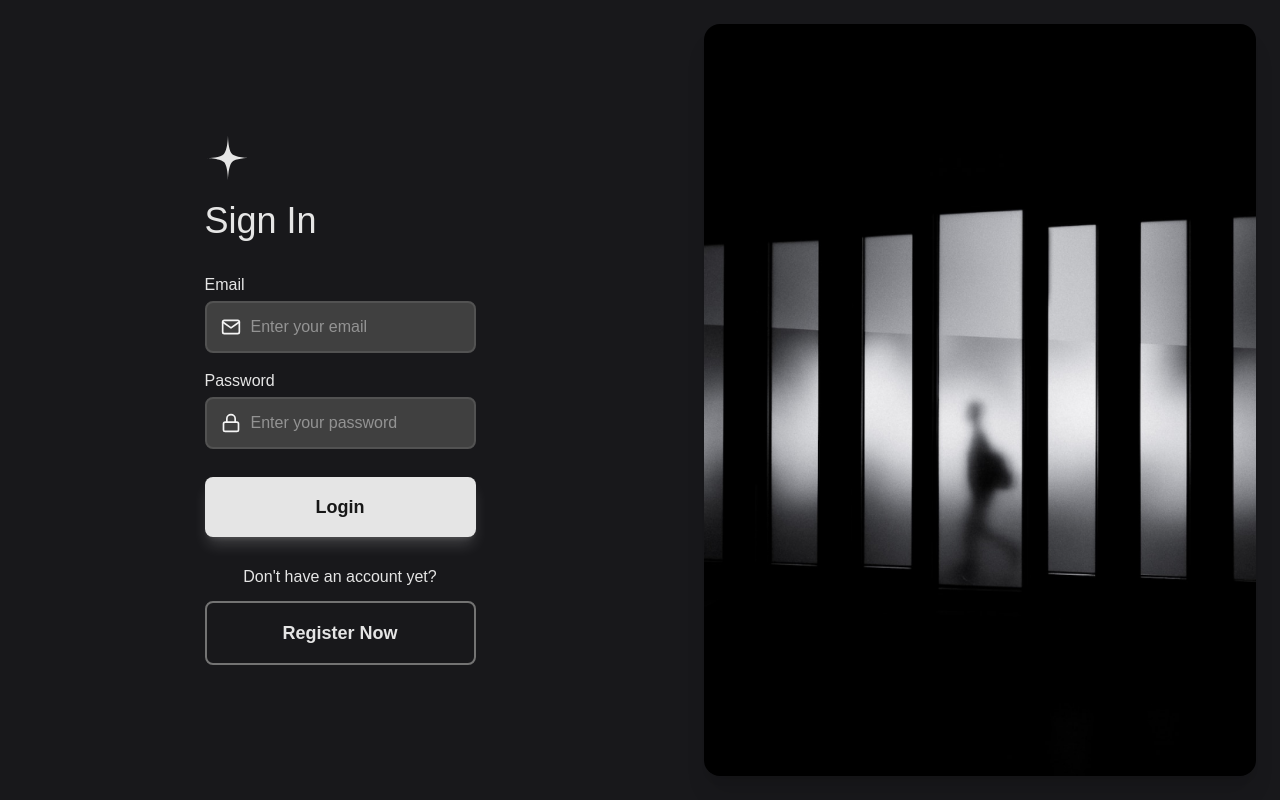
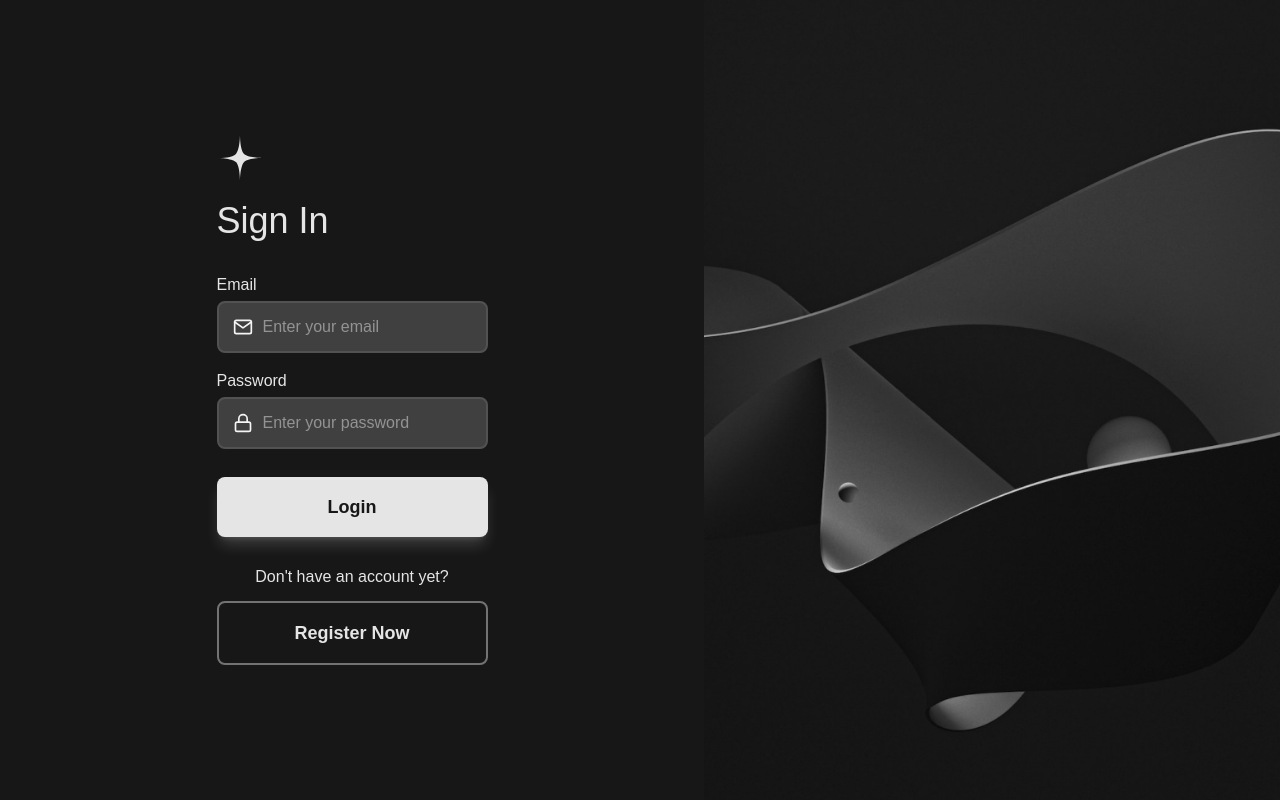
Before and after one commit to liquid-O2/ryokucha, a Next.js app: page /login in a window 1280 px wide. Built offline with nearby package versions, Linux system fonts and the light colour scheme; a web font is replaced by a local one.

Commit message:
changed some styling

```diff
--- a/app/(Form)/baseForm.tsx
+++ b/app/(Form)/baseForm.tsx
@@ -65,7 +65,7 @@ export default function BaseForm({ isRegister, setIsRegister, registeredUsers, s
 
             <input
               className={`pr-4 pl-11 py-3 rounded-lg border-2 ${
-                validationErrors.email ? 'border-red-400' : 'border-neutral-600'
+                validationErrors.email || errors.email ? 'border-red-400' : 'border-neutral-600'
               }  bg-neutral-700 text-neutral-200 w-full lg:w-auto max-w-none`}
               type='email'
               id='uname'
@@ -77,7 +77,10 @@ export default function BaseForm({ isRegister, setIsRegister, registeredUsers, s
             />
 
             <div className='icon '>
-              <Icon.Mail size={20} className={validationErrors.email ? 'stroke-red-400' : 'stroke-neutral-100'} />
+              <Icon.Mail
+                size={20}
+                className={validationErrors.email || errors.email ? 'stroke-red-400' : 'stroke-neutral-100'}
+              />
             </div>
             {/*  */}
           </div>
@@ -100,9 +103,10 @@ export default function BaseForm({ isRegister, setIsRegister, registeredUsers, s
 
           <div className='input-wrapper'>
             {/*  */}
+
             <input
               className={`pr-4 pl-11 py-3 rounded-lg border-2 bg-neutral-700 ${
-                validationErrors.password ? 'border-red-400' : 'border-neutral-600'
+                validationErrors.password || errors.password ? 'border-red-400' : 'border-neutral-600'
               } w-full lg:w-auto max-w-none `}
               type='password'
               id='pwd'
@@ -116,7 +120,10 @@ export default function BaseForm({ isRegister, setIsRegister, registeredUsers, s
             {/*  */}
 
             <div className='icon '>
-              <Icon.Lock size={20} className={validationErrors.password ? 'stroke-red-400' : 'stroke-neutral-100'} />
+              <Icon.Lock
+                size={20}
+                className={validationErrors.password || errors.password ? 'stroke-red-400' : 'stroke-neutral-100'}
+              />
             </div>
 
             {/*  */}
--- a/app/(Form)/forms.tsx
+++ b/app/(Form)/forms.tsx
@@ -18,8 +18,8 @@ export type formProps = {
 
 export default function Forms() {
   //
+
   const [isRegister, setIsRegister] = useState<boolean>(false)
-
   const [registeredUsers, setRegisteredUsers] = useState<RegisteredUsers[]>([
     { email: 'admin@root.com', password: 'admin123' },
   ])
--- a/app/login/page.tsx
+++ b/app/login/page.tsx
@@ -1,5 +1,5 @@
 import '/styles/globals.css'
-import fringe from '/public/fringe.png'
+import abstract from '/public/abstract.png'
 import Image from 'next/image'
 import Forms from '../(Form)/forms'
 
@@ -13,13 +13,13 @@ export default function Login() {
           <div className='Form flex flex-col px-8 md:px-16 justify-center items-center w-full md:w-auto flex-1'>
             <Forms />
           </div>
-          <div className='SplashImage hidden lg:block m-6 flex-1 relative'>
+          <div className='SplashImage hidden lg:block  flex-1 relative'>
             <Image
-              className='rounded-2xl w-full h-full object-cover shadow-xl'
-              src={fringe}
-              alt='black and white picture of multiple large and narrow windows'
+              className=' w-full h-full object-cover '
+              src={abstract}
+              alt='black and white picture of abstract shapes'
               fill={false}
-              quality={75}
+              quality={100}
               priority
             />
           </div>
--- a/styles/globals.css
+++ b/styles/globals.css
@@ -4,7 +4,7 @@
 
 html,
 body {
-  background-color: #18181b;
+  background-color: #171717;
   padding: 0;
   margin: 0;
   font-family: -apple-system, BlinkMacSystemFont, Segoe UI, Roboto, Oxygen, Ubuntu, Cantarell, Fira Sans, Droid Sans,
```
Also changed, not shown: public/abstract.png (added), public/fringe.png (deleted).
